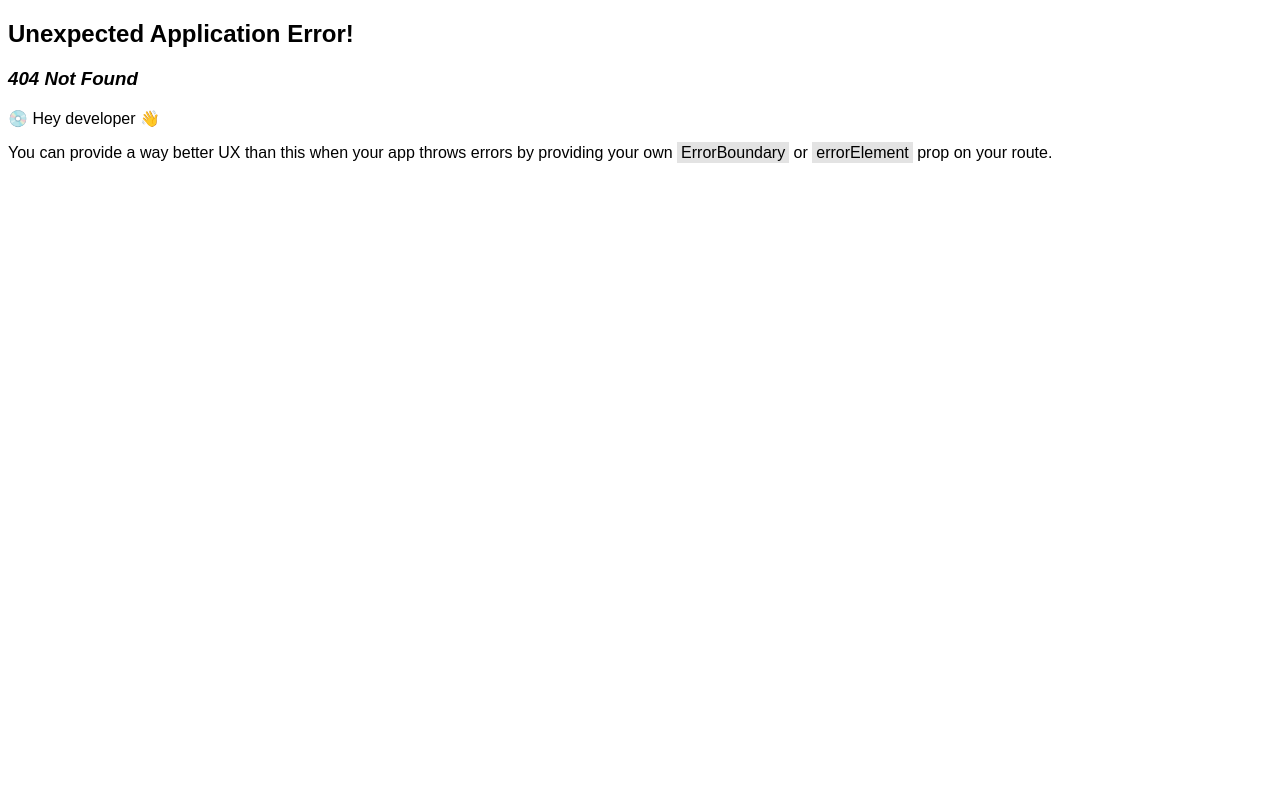
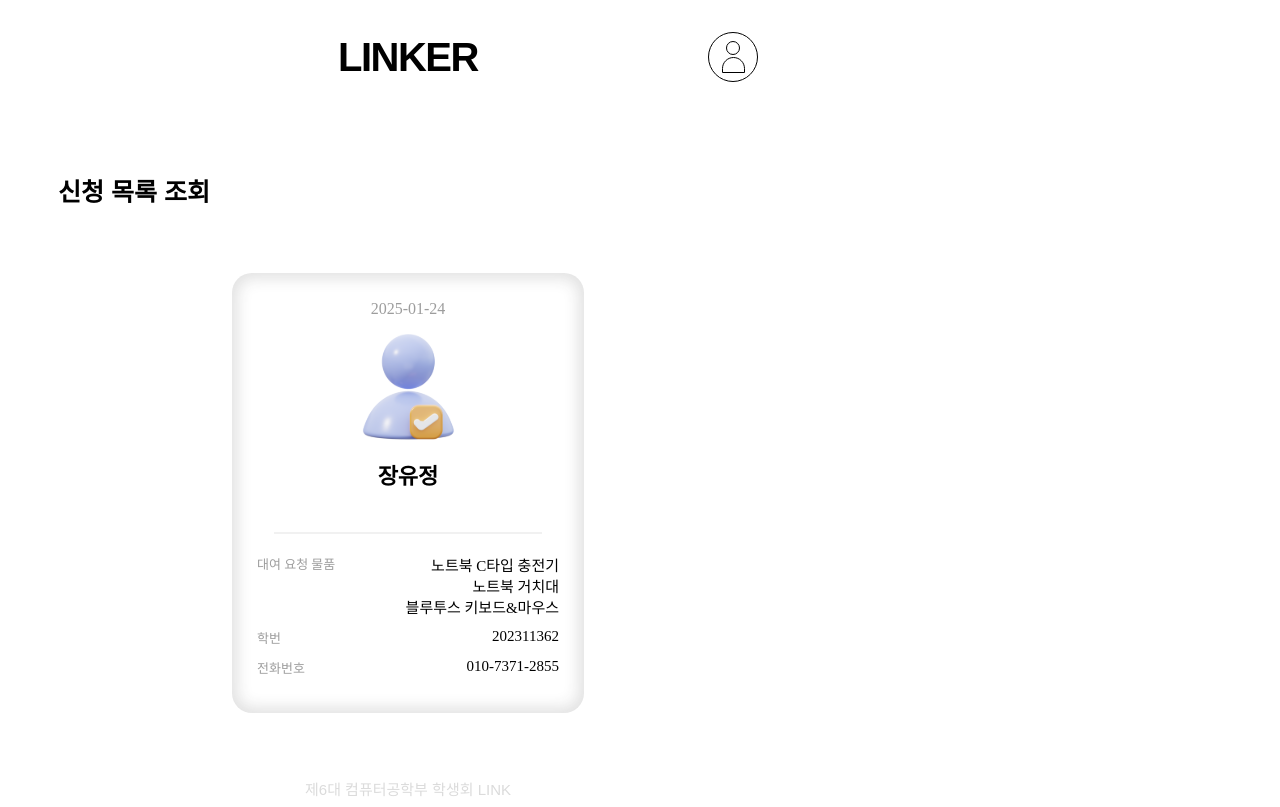
Before and after one commit to KU-CSE-LINK/Linker-Frontend, a React (Vite) app: page /admin/RequestList in a window 1280 px wide. Before the commit this address had no page. Built offline with nearby package versions, Linux system fonts and the light colour scheme; a web font is replaced by a local one.

Commit message:
[feat] 신청 목록 조회 페이지 구현현

```diff
--- /dev/null
+++ b/src/pages/Admin/RequestList/RequestCard/RequestCard.jsx
@@ -0,0 +1,29 @@
+import { Card, UserIcon, UserName, UserProfile, Date, InfoLabel, Divider, RequestInfo, InfoItem, InfoValue } from './RequestCard.styles';
+
+const RequestCard = ({ item }) => {
+  return (
+    <Card>
+      <UserProfile>
+        <Date>{item.date}</Date>
+        <UserIcon src="/requesturl/request.svg" alt="requestIcon" />
+        <UserName>{item.name}</UserName>
+      </UserProfile>
+      <Divider />
+      <RequestInfo>
+        <InfoItem>
+          <InfoLabel>대여 요청 물품</InfoLabel>
+          <InfoValue>{item.items.join('\n')}</InfoValue>
+        </InfoItem>
+        <InfoItem>
+          <InfoLabel>학번</InfoLabel>
+          <InfoValue>{item.studentId}</InfoValue>
+        </InfoItem>
+        <InfoItem>
+          <InfoLabel>전화번호</InfoLabel>
+          <InfoValue>{item.phone}</InfoValue>
+        </InfoItem>
+      </RequestInfo>
+    </Card>
+  );
+};
+export default RequestCard;
--- /dev/null
+++ b/src/pages/Admin/RequestList/RequestCard/RequestCard.styles.jsx
@@ -0,0 +1,88 @@
+import styled from 'styled-components';
+
+export const Card = styled.div`
+  display: flex;
+  flex-direction: column;
+  justify-content: center;
+  align-items: center;
+  width: auto;
+  height: auto;
+  flex-shrink: 0;
+  border-radius: 20px;
+  background: #fff;
+  box-shadow: 0px 0px 15px 5px rgba(44, 44, 44, 0.15) inset;
+  padding-bottom: 13px;
+  gap: 20px;
+`;
+export const UserProfile = styled.div`
+  display: flex;
+  flex-direction: column;
+  justify-content: center;
+  align-items: center;
+  /* gap: 11px; */
+  padding: 11px 0;
+`;
+
+export const Date = styled.div`
+  color: #9d9d9d;
+  text-align: center;
+  font-family: Pretendard;
+  font-size: 16px;
+  font-style: normal;
+  font-weight: 300;
+  line-height: normal;
+  padding: 16px 0;
+`;
+export const UserIcon = styled.img`
+  width: 97px;
+  height: 113px;
+  flex-shrink: 0;
+`;
+
+export const UserName = styled.div`
+  color: #000;
+  text-align: center;
+  font-family: Pretendard;
+  font-size: 22px;
+  font-style: normal;
+  font-weight: 700;
+  line-height: normal;
+  padding: 11px 0;
+`;
+export const Divider = styled.div`
+  width: 268px;
+  height: 2px;
+  background-color: #f1f1f1;
+  /* margin-bottom: 23px; */
+`;
+export const RequestInfo = styled.div`
+  padding: 0 25px 23px;
+  display: flex;
+  flex-direction: column;
+  gap: 11px;
+`;
+export const InfoItem = styled.div`
+  display: flex;
+  justify-content: space-between;
+  gap: 39px;
+`;
+export const InfoLabel = styled.div`
+  color: #9d9d9d;
+  font-family: Pretendard;
+  font-size: 13px;
+  font-style: normal;
+  font-weight: 500;
+  line-height: normal;
+  width: 91px;
+`;
+export const InfoValue = styled.div`
+  color: #000;
+  text-align: right;
+  font-family: Pretendard;
+  font-size: 15px;
+  font-style: normal;
+  font-weight: 500;
+  line-height: normal;
+  width: 172px;
+  white-space: pre-line; /* 줄바꿈 유지 */
+`;
--- /dev/null
+++ b/src/pages/Admin/RequestList/RequestList.jsx
@@ -0,0 +1,35 @@
+import { Container, TitleText, EmptyCard, EmptyTitle, EmptyContent, SubContainer } from './RequestList.styles';
+import Header from '../../../components/header/Header.jsx';
+import Footer from '../../../components/footer/footer.jsx';
+import RequestCard from './RequestCard/RequestCard';
+
+const RequestList = () => {
+  const data = [
+    {
+      date: '2025-01-24',
+      name: '장유정',
+      items: ['노트북 C타입 충전기', '노트북 거치대', '블루투스 키보드&마우스'],
+      studentId: '202311362',
+      phone: '010-7371-2855',
+    },
+  ];
+  return (
+    <Container>
+      <Header />
+      <TitleText>신청 목록 조회</TitleText>
+      <SubContainer>
+        {!data.length ? (
+          <EmptyCard>
+            <EmptyTitle>새로운 대여 요청이 없습니다.</EmptyTitle>
+            <EmptyContent>（*＾-＾*）</EmptyContent>
+          </EmptyCard>
+        ) : (
+          data.map((item, index) => <RequestCard key={index} item={item} />)
+        )}
+      </SubContainer>
+
+      <Footer />
+    </Container>
+  );
+};
+export default RequestList;
--- /dev/null
+++ b/src/pages/Admin/RequestList/RequestList.styles.jsx
@@ -0,0 +1,43 @@
+import styled from 'styled-components';
+
+export const Container = styled.div`
+  display: flex;
+  flex-direction: column;
+  width: 800px;
+  padding: 0 50px;
+  gap: 65px;
+  box-sizing: border-box;
+`;
+
+export const TitleText = styled.span`
+  font-size: 25px;
+  font-weight: 700;
+`;
+export const EmptyCard = styled.div`
+  padding: 200px 0;
+`;
+export const SubContainer = styled.div`
+  display: flex;
+  flex-direction: column;
+  justify-content: center;
+  align-items: center;
+`;
+
+export const EmptyTitle = styled.div`
+  color: #9d9d9d;
+  text-align: center;
+  font-family: Pretendard;
+  font-size: 22px;
+  font-style: normal;
+  font-weight: 500;
+  line-height: normal;
+`;
+export const EmptyContent = styled.div`
+  color: #9d9d9d;
+  text-align: center;
+  font-family: Pretendard;
+  font-size: 40px;
+  font-style: normal;
+  font-weight: 500;
+  line-height: normal;
+`;
--- a/src/router/Router.jsx
+++ b/src/router/Router.jsx
@@ -3,6 +3,7 @@ import Main from '../pages/Main';
 import Rental from '../pages/rental/Rental';
 import Available from '../pages/available-equipment/AvailableEquipment';
 import AdminMain from '../pages/Admin/AdminMain/AdminMain';
+import RequestList from '../pages/Admin/RequestList/RequestList';
 const Router = () => {
   const router = createBrowserRouter([
     {
@@ -18,6 +19,10 @@ const Router = () => {
       element: <AdminMain />,
     },
     {
+      path: '/admin/RequestList',
+      element: <RequestList />,
+    },
+    {
       path: '/rental',
       element: <Rental />,
     },
```
Also changed, not shown: public/requesturl/request.svg (added).
